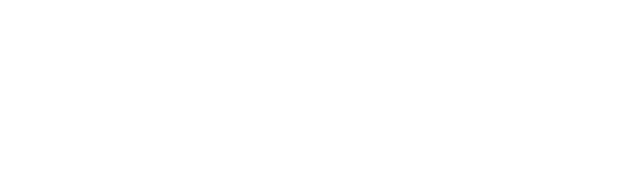
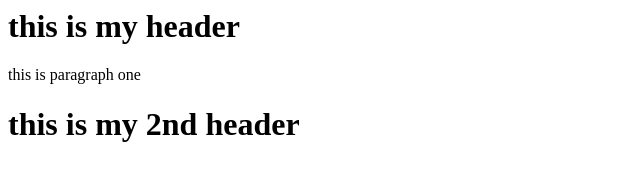
Before and after one commit to d7oomy1997/Ss, a plain HTML site: page index.html in a window 1280 px wide. Shown: the whole page, without its empty margins (0-640 px from the left). Drawn offline with Linux system fonts and the light colour scheme.

Commit message:
added 2nd H1 tag

```diff
--- a/index.html
+++ b/index.html
@@ -1,10 +1,10 @@
 <html>
 
-	<head>
-
-	</head>
 
 	<body>
+		<H1>  this is my header </H1>
+		<P> this is paragraph one </P>
+		<H1> this is my 2nd header <H1>
 	</body>
 
 </html
```
